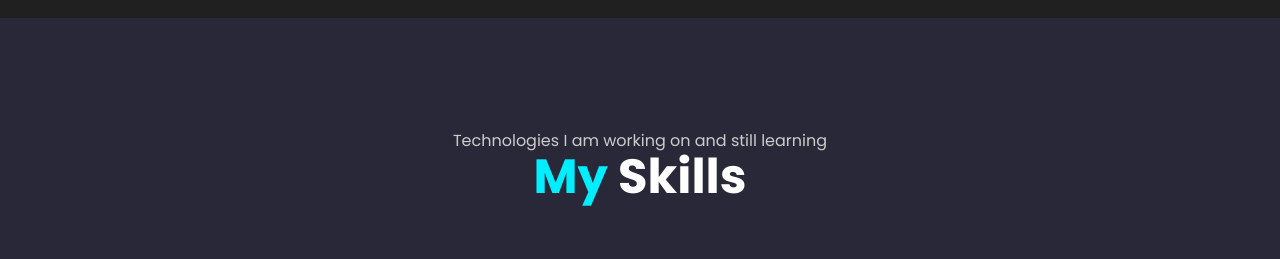
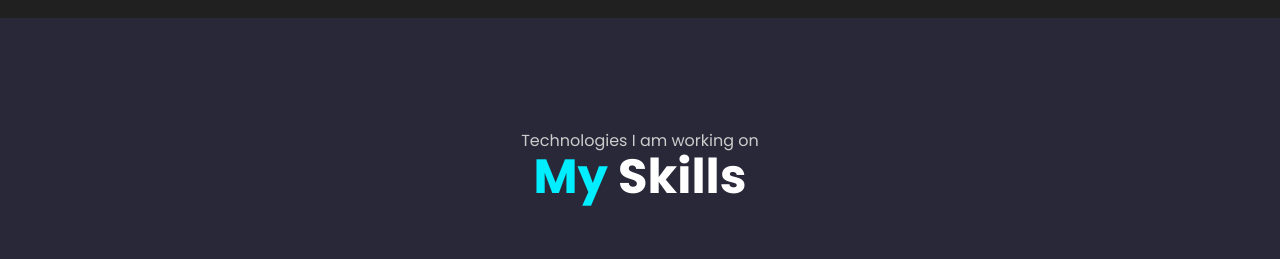
Before and after one commit to manvimolpariya/my-portfolio, a plain HTML site: page index.html in a window 1280 px wide. Shown: the part 2160-2419 px from the top of the page. Drawn offline with nearby package versions, Linux system fonts and the light colour scheme.

Commit message:
my Portfolio

```diff
--- a/index.html
+++ b/index.html
@@ -58,7 +58,7 @@
        <p>
         Hello, my name is<span> Manvi Molpariya</span>, a passionate software developer who
         embarked on this exciting journey in 2022. As a recent graduate in BCA
-         from SCSIT DAVV and having had the<span>privilege of being runner-up in a
+         from SCSIT DAVV and having had the <span>privilege of being runner-up in a
          university-level coding competition</span>, I have equipped myself with a
          solid foundation in<span> Java, Javascript, C, and C++</span>. In my first year
          of MCA, I am gaining a strong foundation in computer science,including
@@ -114,7 +114,7 @@
      </section>
      <section class="skill" id="skills">
         <div class="main-text">
-            <p>Technologies I am working on and still learning</p>
+            <p>Technologies I am working on</p>
             <h2 data-aos="fade-right"><span>My</span> Skills</h2>
         </div>
         <div class="technical-bar">
```
